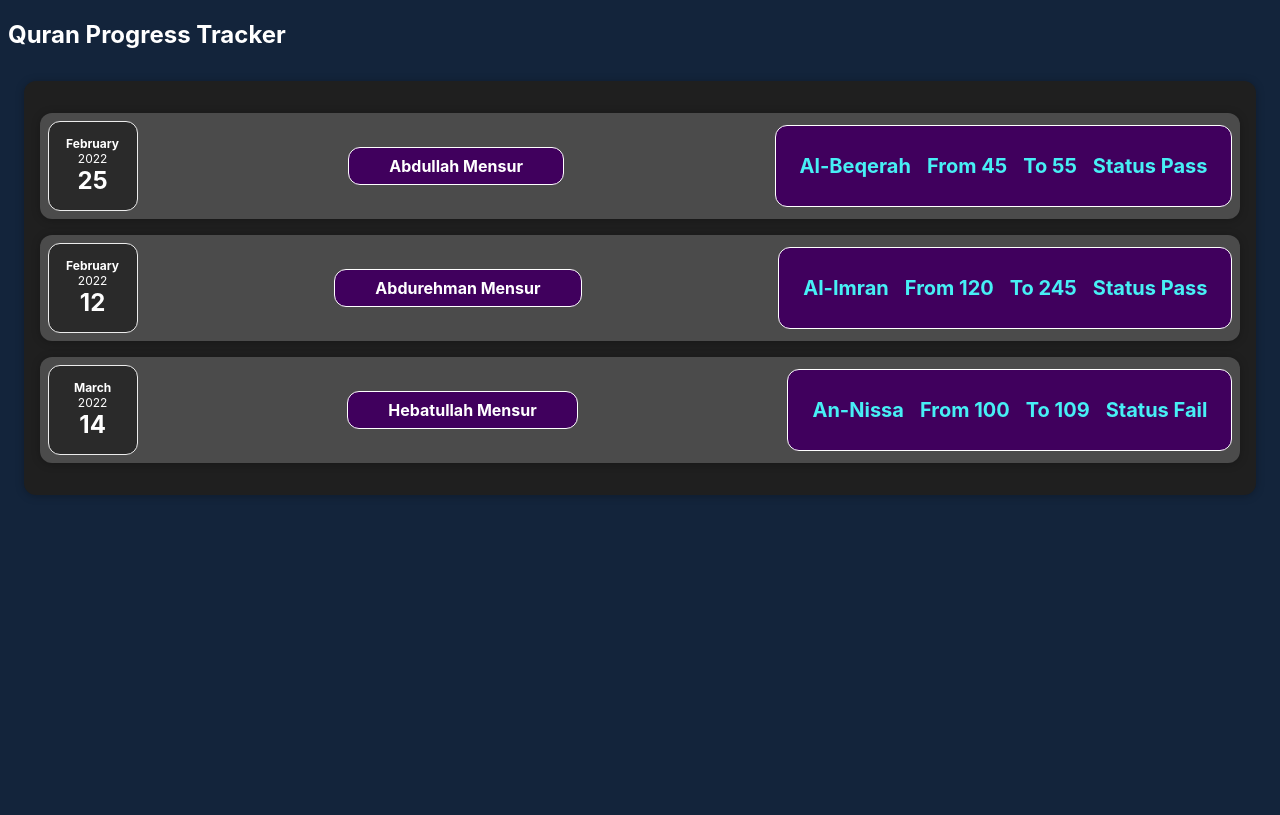
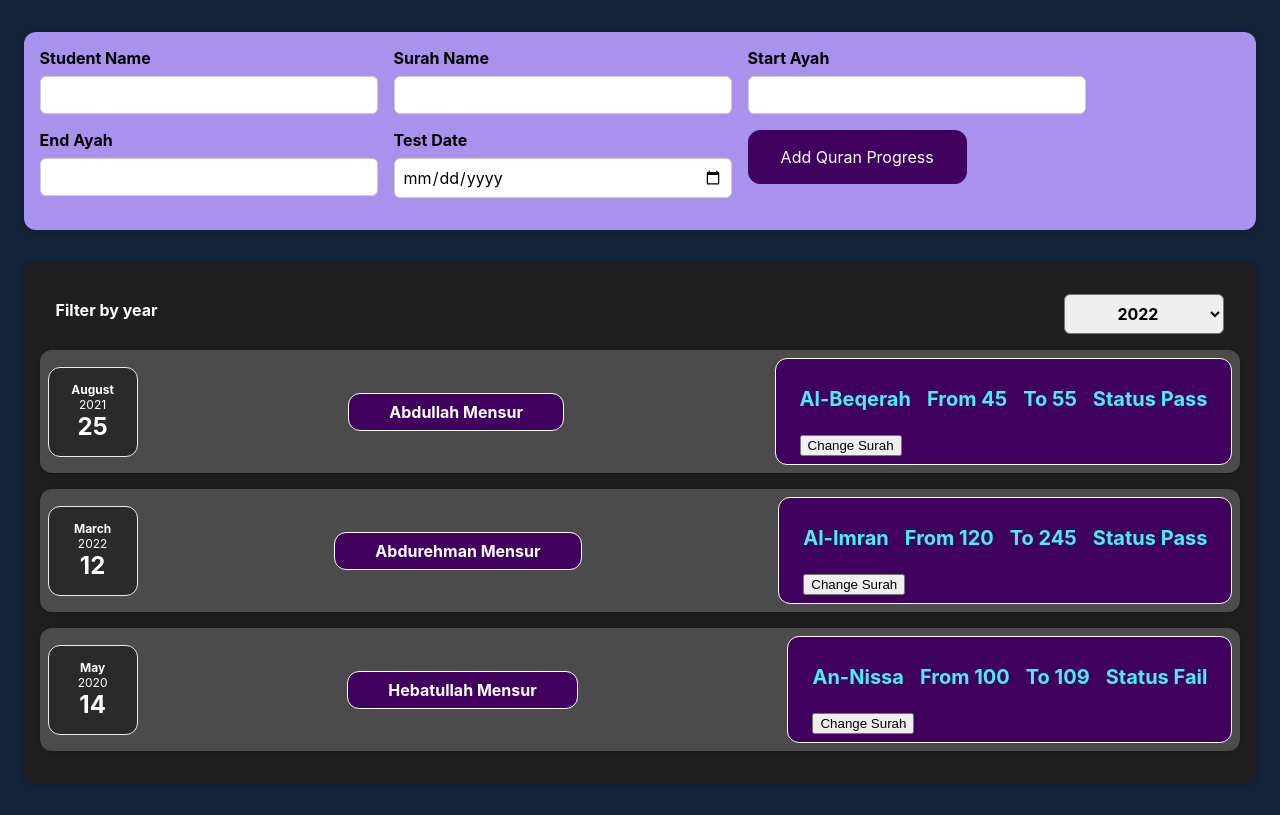
Before and after one commit to Zuoogle/ReadingTracker, a React (Create React App) app: page / in a window 1280 px wide. Built offline with nearby package versions, Linux system fonts and the light colour scheme.

Commit message:
challengeAssignment

```diff
--- a/public/index.html
+++ b/public/index.html
@@ -24,7 +24,7 @@
       work correctly both with client-side routing and a non-root public URL.
       Learn how to configure a non-root public URL by running `npm run build`.
     -->
-    <title>React App</title>
+    <title>Quran Progress Tracker</title>
   </head>
   <body>
     <noscript>You need to enable JavaScript to run this app.</noscript>
--- a/src/App.js
+++ b/src/App.js
@@ -1,3 +1,4 @@
+import NewQuranTest from './components/NewQuranTest/NewQuranTest';
 import Tests from './components/QuranTests/QuranTests';
 
 const App = () => {
@@ -6,7 +7,7 @@ const App = () => {
       id: '1',
       childName: 'Abdullah Mensur',
       surah: 'Al-Beqerah',
-      date: new Date(2022, 1, 25),
+      date: new Date(2021, 7, 25),
       startAyah: '45',
       endAyah: '55',
       status: 'Pass'
@@ -15,7 +16,7 @@ const App = () => {
       id: '2',
       childName: 'Abdurehman Mensur',
       surah: 'Al-Imran',
-      date: new Date(2022, 1, 12),
+      date: new Date(2022, 2, 12),
       startAyah: '120',
       endAyah: '245',
       status: 'Pass'
@@ -24,15 +25,20 @@ const App = () => {
       id: '3',
       childName: 'Hebatullah Mensur',
       surah: 'An-Nissa',
-      date: new Date(2022, 2, 14),
+      date: new Date(2020, 4, 14),
       startAyah: '100',
       endAyah: '109',
       status: 'Fail'
     }
   ];
+  const addQuranTestHandler= quranTest =>{
+    console.log('In App.js');
+    console.log(quranTest);
+  }
   return (
     <div className="App">
-      <h2 >Quran Progress Tracker</h2>
+      <NewQuranTest onAddQuranTest={addQuranTestHandler}/>
+
       <Tests result={testResult} />
     </div >
   );
--- /dev/null
+++ b/src/components/NewQuranTest/NewQuranTest.css
@@ -0,0 +1,38 @@
+.new-quran-test {
+  background-color: #a892ee;
+  padding: 1rem;
+  margin: 2rem auto;
+  width: 80rem;
+  max-width: 95%;
+  border-radius: 12px;
+  text-align: center;
+  box-shadow: 0 1px 8px rgba(0, 0, 0, 0.25);
+}
+
+.new-quran-test button {
+  font: inherit;
+  cursor: pointer;
+  padding: 1rem 2rem;
+  border: 1px solid #40005d;
+  background-color: #40005d;
+  color: white;
+  border-radius: 12px;
+  margin-right: 1rem;
+}
+
+.new-quran-test button:hover,
+.new-quran-test button:active {
+  background-color: #510674;
+  border-color: #510674;
+}
+
+.new-quran-test button.alternative {
+  color: #220131;
+  border-color: transparent;
+  background-color: transparent;
+}
+
+.new-quran-test button.alternative:hover,
+.new-quran-test button.alternative:active {
+  background-color: #ddb3f8;
+}
--- /dev/null
+++ b/src/components/NewQuranTest/NewQuranTest.js
@@ -0,0 +1,21 @@
+import React from "react";
+
+import QuranTestForm from "./QuranTestForm";
+import './NewQuranTest.css';
+
+const NewQuranTest = (props)=>{
+    const saveQuranTestDataHandler=(enteredQuranTestData)=>{
+        const quranTestData ={
+            ...enteredQuranTestData,
+            id:Math.random().toString()
+        };
+        props.onAddQuranTest(quranTestData);
+    }
+    return(
+        <div className="new-quran-test">
+            <QuranTestForm onSaveQuranTestData ={saveQuranTestDataHandler}/>
+        </div>
+    );
+};
+
+export default NewQuranTest;
--- /dev/null
+++ b/src/components/NewQuranTest/QuranTestForm.css
@@ -0,0 +1,26 @@
+.new-quran-test__controls {
+    display: flex;
+    flex-wrap: wrap;
+    gap: 1rem;
+    margin-bottom: 1rem;
+    text-align: left;
+  }
+
+  .new-quran-test__control label {
+    font-weight: bold;
+    margin-bottom: 0.5rem;
+    display: block;
+  }
+
+  .new-quran-test__control input {
+    font: inherit;
+    padding: 0.5rem;
+    border-radius: 6px;
+    border: 1px solid #ccc;
+    width: 20rem;
+    max-width: 100%;
+  }
+
+  .new-quran-test__actions {
+    text-align: right;
+  }
--- /dev/null
+++ b/src/components/NewQuranTest/QuranTestForm.js
@@ -0,0 +1,100 @@
+import React, { useState } from "react";
+
+import './QuranTestForm.css';
+
+const QuranTestForm = (props) => {
+    const [enteredName, setEnteredName] = useState('');
+    const [enteredSurah, setEnteredSurah] = useState('');
+    const [enteredStartAyah, setEnteredStartAyah] = useState('');
+    const [enteredEndAyah, setEnteredEndAyah] = useState('');
+    const [enteredTestDate, setEnteredTestDate] = useState('');
+
+    // const[userInput, setUserInput]=useState({
+    //     enteredName:'',
+    //     enteredSurah:'',
+    //     enteredStartAyah:''
+    // });
+
+    const studentNameChangeHandler = (event) => {
+        setEnteredName(event.target.value);
+        // setUserInput({
+        //     ...userInput,
+        //     enteredName:event.target.value
+        // });
+        // setUserInput((prevState)=>{
+        //     return{...prevState,enteredName:event.target.value};
+        // });
+    }
+    const surahChangeHandler = (event) => {
+        setEnteredSurah(event.target.value);
+    }
+    const startAyahChangeHandler = (event) => {
+        setEnteredStartAyah(event.target.value);
+    }
+    const entAyahChangeHandler = (event) => {
+        setEnteredEndAyah(event.target.value);
+    }
+    const testDateChangeHandler = (event) => {
+        setEnteredTestDate(event.target.value);
+    }
+    const submitHandler = (event) => {
+        event.preventDefault();
+
+        const quranTestData = {
+            childName: enteredName,
+            surah: enteredSurah,
+            startAyah: enteredStartAyah,
+            endAyah: enteredEndAyah,
+            testDate: new Date(enteredTestDate)
+        };
+
+        props.onSaveQuranTestData(quranTestData);
+        setEnteredName(''); setEnteredSurah(''); setEnteredStartAyah('');
+        setEnteredEndAyah(''); setEnteredTestDate('');
+    }
+    return <form onSubmit={submitHandler}>
+        <div className="new-quran-test__controls">
+            <div className="new-quran-test__control">
+                <label>Student Name</label>
+                <input
+                    type='text'
+                    value={enteredName}
+                    onChange={studentNameChangeHandler}
+                />
+            </div>
+            <div className="new-quran-test__control">
+                <label>Surah Name</label>
+                <input
+                    type='text'
+                    value={enteredSurah}
+                    onChange={surahChangeHandler} />
+            </div>
+            <div className="new-quran-test__control">
+                <label>Start Ayah</label>
+                <input
+                    type='number'
+                    value={enteredStartAyah}
+                    onChange={startAyahChangeHandler} />
+            </div>
+            <div className="new-quran-test__control">
+                <label>End Ayah</label>
+                <input
+                    type='number'
+                    value={enteredEndAyah}
+                    onChange={entAyahChangeHandler} />
+            </div>
+            <div className="new-quran-test__control">
+                <label>Test Date</label>
+                <input
+                    type='date' min="2021-01-01" max="2023-12-31"
+                    value={enteredTestDate}
+                    onChange={testDateChangeHandler} />
+            </div>
+            <div className="new-quran-test__actions">
+                <button type="submit">Add Quran Progress</button>
+            </div>
+        </div>
+    </form>
+}
+
+export default QuranTestForm;
--- /dev/null
+++ b/src/components/QuranTestFilter/QuranTestFilterByYear.css
@@ -0,0 +1,24 @@
+.quran-test-filter {
+    color: white;
+    padding: 0 1rem;
+  }
+
+  .quran-test-filter__control {
+    display: flex;
+    width: 100%;
+    align-items: center;
+    justify-content: space-between;
+    margin: 1rem 0;
+  }
+
+  .quran-test-filter label {
+    font-weight: bold;
+    margin-bottom: 0.5rem;
+  }
+
+  .quran-test-filter select {
+    font: inherit;
+    padding: 0.5rem 3rem;
+    font-weight: bold;
+    border-radius: 6px;
+  }
--- /dev/null
+++ b/src/components/QuranTestFilter/QuranTestFilterByYear.js
@@ -0,0 +1,26 @@
+import React from 'react';
+
+
+import './QuranTestFilterByYear.css';
+
+const QuranTestFilter = () => {
+
+  const selectTestYearEventHandler = (event) => {
+    var testYear = event.target.value;
+    console.log(testYear);
+  }
+  return (
+    <div className='quran-test-filter'>
+      <div className='quran-test-filter__control'>
+        <label>Filter by year</label>
+        <select onSelect={selectTestYearEventHandler}>
+          <option value='2022'>2022</option>
+          <option value='2021'>2021</option>
+          <option value='2020'>2020</option>
+        </select>
+      </div>
+    </div>
+  );
+};
+
+export default QuranTestFilter;
--- a/src/components/QuranTests/QuranTestItem.js
+++ b/src/components/QuranTests/QuranTestItem.js
@@ -1,8 +1,17 @@
+import React, { useState }  from "react";
+
+import QuranTestDate from './QuranTestDate';
 import Card from '../UI/Card';
-import QuranTestDate from './QuranTestDate';
 import './QuranTestItem.css';
 
 const QuranTestItem = (props) => {
+    const [surah, setSurah] = useState(props.surah);
+
+    const clickHandler = () => {
+        setSurah('New Surah');
+        console.log(surah);
+    };
+
     return (
         <Card className='test-item'>
             <QuranTestDate date={props.date} />
@@ -16,6 +25,7 @@ const QuranTestItem = (props) => {
                     <p>To {props.endAyah}</p>
                     <p>Status {props.status}</p>
                 </div>
+                <button onClick={clickHandler}>Change Surah</button>
             </div>
         </Card>
     );
--- a/src/components/QuranTests/QuranTests.js
+++ b/src/components/QuranTests/QuranTests.js
@@ -1,10 +1,17 @@
 import QuranTestItem from './QuranTestItem';
 import Card from '../UI/Card';
 import './QuranTests.css';
+import QuranTestFilter from '../QuranTestFilter/QuranTestFilterByYear';
 
 const QuranTests = (props) => {
+
+
+
     return (
         <Card className="tests">
+            <div>
+
+                <QuranTestFilter />
                 <QuranTestItem
                     id={props.result[0].id}
                     childName={props.result[0].childName}
@@ -32,6 +39,7 @@ const QuranTests = (props) => {
                     endAyah={props.result[2].endAyah}
                     status={props.result[2].status}
                 />
+            </div>
         </Card>
     );
 }
```
Also changed, not shown: src/components/QuranTests/QuranTestItem.css (line endings or trailing spaces). Lines whose indentation alone changed are shown as unchanged.
